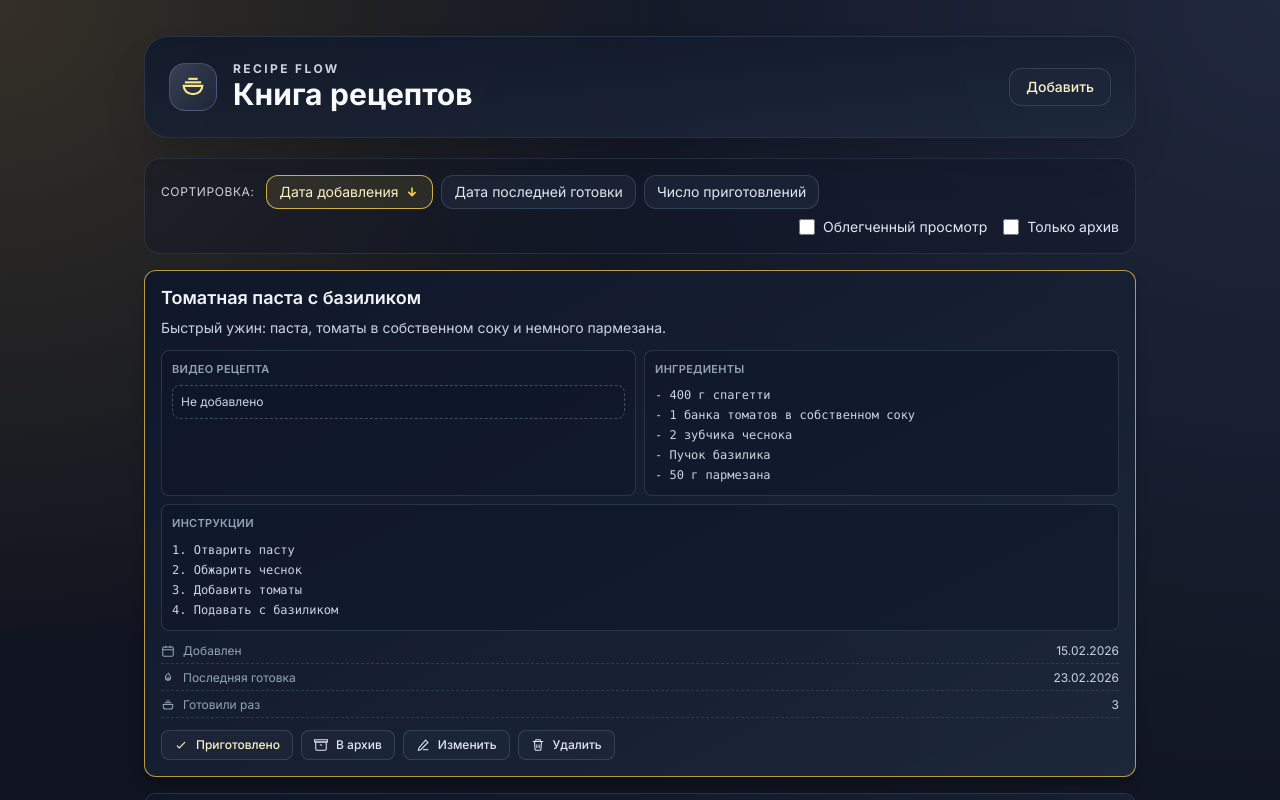
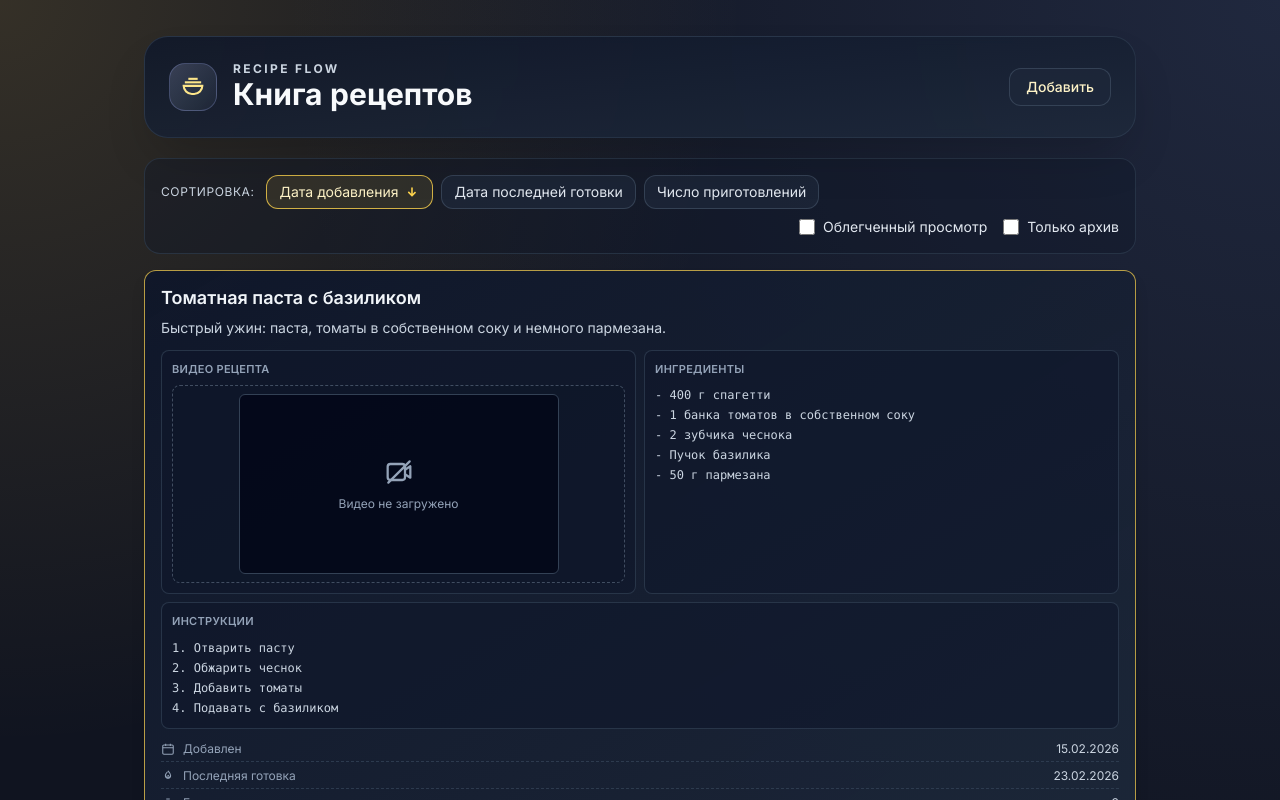
Before and after one commit to Perkin/recepies, a React (Vite) app: page / in a window 1280 px wide. Shown: the top 800 px of the page. Built offline with nearby package versions, Linux system fonts and the light colour scheme.

Commit message:
Replace recipe video link with fixed-size video and placeholder

```diff
--- /dev/null
+++ b/src/components/icons/VideoUnavailableIcon.jsx
@@ -0,0 +1,9 @@
+export function VideoUnavailableIcon(props) {
+  return (
+    <svg viewBox="0 0 24 24" fill="none" stroke="currentColor" strokeWidth="1.7" strokeLinecap="round" strokeLinejoin="round" {...props}>
+      <rect x="3.5" y="6" width="13" height="12" rx="2" />
+      <path d="m16.5 10.3 4-2.6v8.6l-4-2.6" />
+      <path d="M4 20 20 4" />
+    </svg>
+  )
+}
--- a/src/components/icons/index.js
+++ b/src/components/icons/index.js
@@ -7,3 +7,5 @@ export { PotIcon } from './PotIcon'
 export { SortIcon } from './SortIcon'
 export { EditIcon } from './EditIcon'
 export { DeleteIcon } from './DeleteIcon'
+
+export { VideoUnavailableIcon } from './VideoUnavailableIcon'
--- a/src/components/recipe/RecipeCard.jsx
+++ b/src/components/recipe/RecipeCard.jsx
@@ -1,5 +1,5 @@
 import { useState } from 'react'
-import { ArchiveIcon, CalendarIcon, CheckIcon, DeleteIcon, EditIcon, FlameIcon, PotIcon } from '../icons'
+import { ArchiveIcon, CalendarIcon, CheckIcon, DeleteIcon, EditIcon, FlameIcon, PotIcon, VideoUnavailableIcon } from '../icons'
 import { formatDate } from '../../utils/date'
 
 export function RecipeCard({
@@ -56,13 +56,21 @@ export function RecipeCard({
             <div className="mt-3 grid gap-2 sm:grid-cols-2">
               <section className="placeholder-box">
                 <p className="placeholder-title">Видео рецепта</p>
-                <div className="mt-2 rounded-lg border border-dashed border-slate-600/90 bg-slate-900/70 p-2 text-xs text-slate-300">
+                <div className="mt-2 flex justify-center rounded-lg border border-dashed border-slate-600/90 bg-slate-900/70 p-2 text-xs text-slate-300">
                   {recipe.videoUrl ? (
-                    <a href={recipe.videoUrl} target="_blank" rel="noreferrer" className="text-amber-200 underline">
-                      Открыть видео
-                    </a>
+                    <video
+                      controls
+                      preload="metadata"
+                      className="h-[160px] w-[240px] max-w-full rounded-md bg-slate-950 sm:h-[180px] sm:w-[320px]"
+                    >
+                      <source src={recipe.videoUrl} />
+                      Ваш браузер не поддерживает видео.
+                    </video>
                   ) : (
-                    'Не добавлено'
+                    <div className="flex h-[160px] w-[240px] max-w-full flex-col items-center justify-center gap-2 rounded-md border border-slate-700 bg-slate-950/80 text-slate-400 sm:h-[180px] sm:w-[320px]">
+                      <VideoUnavailableIcon className="h-8 w-8" />
+                      <span>Видео не загружено</span>
+                    </div>
                   )}
                 </div>
               </section>
```
